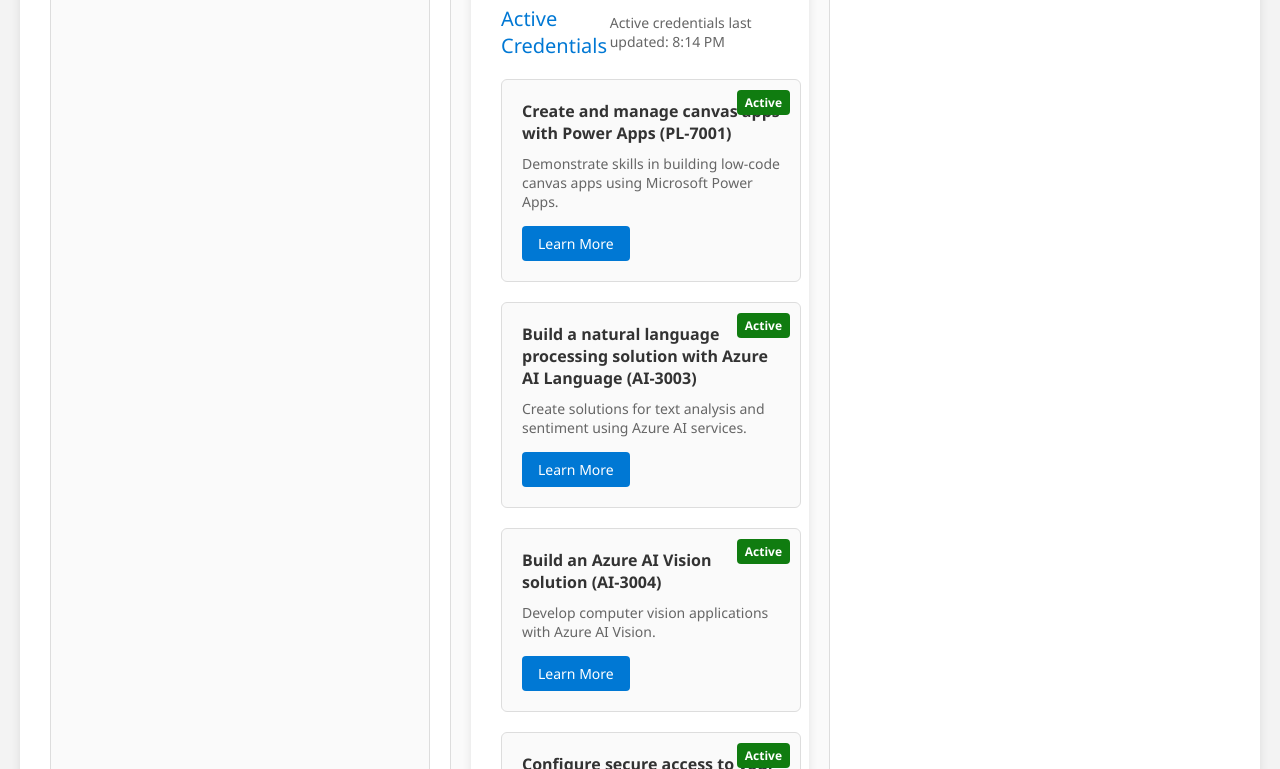
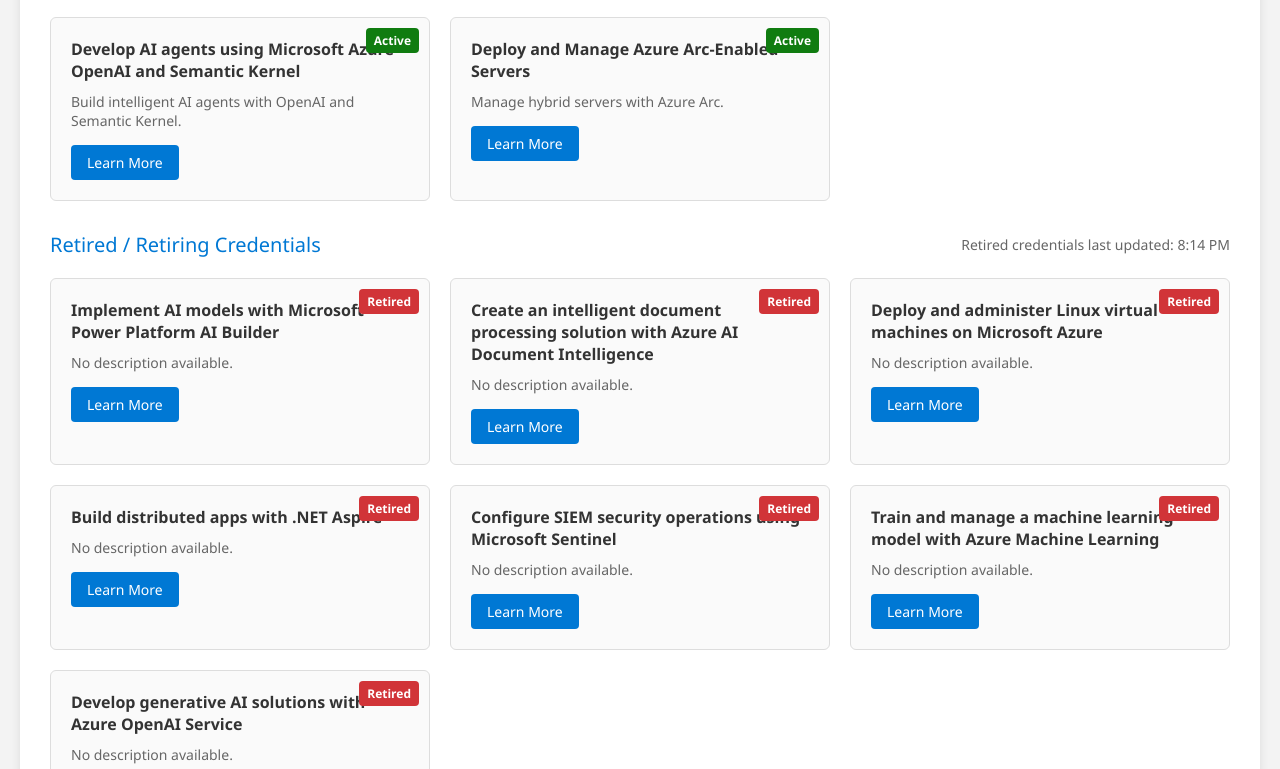
Before and after one commit to kizito-nwaodu/ms-credentials-dashboard, a plain HTML site: page index.html in a window 1280 px wide. Shown: the part 1181-1950 px from the top of the page. Drawn offline with Linux system fonts and the light colour scheme.

Commit message:
Update index.html

```diff
--- a/index.html
+++ b/index.html
@@ -97,15 +97,14 @@
             margin-bottom: 15px;
         }
         .learn-more {
+            display: inline-block;
             background-color: #0078d4;
             color: white;
-            border: none;
+            text-decoration: none;
             padding: 8px 16px;
             border-radius: 4px;
-            cursor: pointer;
             font-size: 14px;
-            text-decoration: none;
-            display: inline-block;
+            transition: background-color 0.2s;
         }
         .learn-more:hover {
             background-color: #106ebe;
@@ -137,294 +136,159 @@
                 <span class="status-badge status-active">Active</span>
                 <div class="credential-title">Create and manage canvas apps with Power Apps (PL-7001)</div>
                 <div class="description">Demonstrate skills in building low-code canvas apps using Microsoft Power Apps.</div>
-                <a href="https://learn.microsoft.com/en-us/credentials/applied-skills/create-manage-canvas-apps-power-apps/" class="learn-more" target="_blank">Learn More</a>
+                <a href="https://learn.microsoft.com/en-us/credentials/applied-skills/create-manage-canvas-apps-power-apps/" class="learn-more">Learn More</a>
             </div>
             <div class="credential-card">
                 <span class="status-badge status-active">Active</span>
                 <div class="credential-title">Build a natural language processing solution with Azure AI Language (AI-3003)</div>
                 <div class="description">Create solutions for text analysis and sentiment using Azure AI services.</div>
-                <a href="https://learn.microsoft.com/en-us/credentials/applied-skills/build-natural-language-solution-azure-ai/" class="learn-more" target="_blank">Learn More</a>
+                <a href="https://learn.microsoft.com/en-us/credentials/applied-skills/build-natural-language-solution-azure-ai/" class="learn-more">Learn More</a>
             </div>
             <div class="credential-card">
                 <span class="status-badge status-active">Active</span>
                 <div class="credential-title">Build an Azure AI Vision solution (AI-3004)</div>
                 <div class="description">Develop computer vision applications with Azure AI Vision.</div>
-                <a href="https://learn.microsoft.com/en-us/credentials/applied-skills/build-azure-ai-vision-solution/" class="learn-more" target="_blank">Learn More</a>
+                <a href="https://learn.microsoft.com/en-us/credentials/applied-skills/build-azure-ai-vision-solution/" class="learn-more">Learn More</a>
             </div>
             <div class="credential-card">
                 <span class="status-badge status-active">Active</span>
                 <div class="credential-title">Configure secure access to your workloads using Azure networking (AZ-1002)</div>
                 <div class="description">Set up virtual networks, peering, and security in Azure.</div>
-                <a href="https://learn.microsoft.com/en-us/credentials/applied-skills/configure-secure-workloads-use-azure-virtual-networking/" class="learn-more" target="_blank">Learn More</a>
+                <a href="https://learn.microsoft.com/en-us/credentials/applied-skills/configure-secure-workloads-use-azure-virtual-networking/" class="learn-more">Learn More</a>
             </div>
             <div class="credential-card">
                 <span class="status-badge status-active">Active</span>
                 <div class="credential-title">Create and manage automated processes by using Power Automate (PL-7002)</div>
                 <div class="description">Automate workflows across apps and services with Power Automate.</div>
-                <a href="https://learn.microsoft.com/en-us/credentials/applied-skills/create-and-manage-automated-processes-with-power-automate/" class="learn-more" target="_blank">Learn More</a>
+                <a href="https://learn.microsoft.com/en-us/credentials/applied-skills/create-and-manage-automated-processes-with-power-automate/" class="learn-more">Learn More</a>
             </div>
             <div class="credential-card">
                 <span class="status-badge status-active">Active</span>
                 <div class="credential-title">Create and manage model-driven apps with Power Apps and Dataverse (PL-7003)</div>
                 <div class="description">Build data-driven model-driven apps using Dataverse.</div>
-                <a href="https://learn.microsoft.com/en-us/credentials/applied-skills/create-and-manage-model-driven-apps-with-power-apps-and-dataverse/" class="learn-more" target="_blank">Learn More</a>
+                <a href="https://learn.microsoft.com/en-us/credentials/applied-skills/create-manage-model-driven-apps-power-apps-dataverse/" class="learn-more">Learn More</a>
             </div>
             <div class="credential-card">
                 <span class="status-badge status-active">Active</span>
                 <div class="credential-title">Deploy and configure Azure Monitor (AZ-1004)</div>
                 <div class="description">Monitor resources and set up alerts in Azure.</div>
-                <a href="https://learn.microsoft.com/en-us/credentials/applied-skills/deploy-and-configure-azure-monitor/" class="learn-more" target="_blank">Learn More</a>
+                <a href="https://learn.microsoft.com/en-us/credentials/applied-skills/deploy-and-configure-azure-monitor/" class="learn-more">Learn More</a>
             </div>
             <div class="credential-card">
                 <span class="status-badge status-active">Active</span>
                 <div class="credential-title">Deploy cloud-native apps using Azure Container Apps (AZ-2003)</div>
                 <div class="description">Deploy and scale containerized apps in Azure.</div>
-                <a href="https://learn.microsoft.com/en-us/credentials/applied-skills/deploy-cloud-native-apps-using-azure-container-apps/" class="learn-more" target="_blank">Learn More</a>
+                <a href="https://learn.microsoft.com/en-us/credentials/applied-skills/deploy-cloud-native-apps-using-azure-container-apps/" class="learn-more">Learn More</a>
             </div>
             <div class="credential-card">
                 <span class="status-badge status-active">Active</span>
                 <div class="credential-title">Develop an ASP.NET Core web app that consumes an API (AZ-2002)</div>
                 <div class="description">Build web apps integrating with APIs using .NET.</div>
-                <a href="https://learn.microsoft.com/en-us/credentials/applied-skills/develop-an-aspnet-core-web-app-that-consumes-an-api/" class="learn-more" target="_blank">Learn More</a>
+                <a href="https://learn.microsoft.com/en-us/credentials/applied-skills/develop-an-aspnet-core-web-app-that-consumes-an-api/" class="learn-more">Learn More</a>
             </div>
             <div class="credential-card">
                 <span class="status-badge status-active">Active</span>
                 <div class="credential-title">Implement security through a pipeline using Azure DevOps (AZ-2001)</div>
                 <div class="description">Secure CI/CD pipelines in Azure DevOps.</div>
-                <a href="https://learn.microsoft.com/en-us/credentials/applied-skills/implement-security-through-pipeline-using-devops/" class="learn-more" target="_blank">Learn More</a>
+                <a href="https://learn.microsoft.com/en-us/credentials/applied-skills/implement-security-through-pipeline-using-devops/" class="learn-more">Learn More</a>
             </div>
             <div class="credential-card">
                 <span class="status-badge status-active">Active</span>
                 <div class="credential-title">Migrate SQL Server workloads to Azure SQL Database (DP-3001)</div>
                 <div class="description">Plan and execute migrations to Azure SQL.</div>
-                <a href="https://learn.microsoft.com/en-us/credentials/applied-skills/migrate-sql-workloads-azure-sql-database/" class="learn-more" target="_blank">Learn More</a>
+                <a href="https://learn.microsoft.com/en-us/credentials/applied-skills/migrate-sql-workloads-azure-sql-database/" class="learn-more">Learn More</a>
             </div>
             <div class="credential-card">
                 <span class="status-badge status-active">Active</span>
                 <div class="credential-title">Secure Azure services and workloads with Microsoft Defender for Cloud regulatory compliance controls (SC-5002)</div>
                 <div class="description">Implement compliance using Defender for Cloud.</div>
-                <a href="https://learn.microsoft.com/en-us/credentials/applied-skills/secure-azure-services-and-workloads-with-microsoft-defender-for-cloud-regulatory-compliance-controls/" class="learn-more" target="_blank">Learn More</a>
+                <a href="https://learn.microsoft.com/en-us/credentials/applied-skills/secure-azure-services-and-workloads-with-microsoft-defender-for-cloud-regulatory-compliance-controls/" class="learn-more">Learn More</a>
             </div>
             <div class="credential-card">
                 <span class="status-badge status-active">Active</span>
                 <div class="credential-title">Secure storage for Azure Files and Azure Blob Storage (AZ-1003)</div>
                 <div class="description">Apply security best practices to Azure storage.</div>
-                <a href="https://learn.microsoft.com/en-us/credentials/applied-skills/secure-storage-azure-files-azure-blob-storage/" class="learn-more" target="_blank">Learn More</a>
+                <a href="https://learn.microsoft.com/en-us/credentials/applied-skills/secure-storage-azure-files-azure-blob-storage/" class="learn-more">Learn More</a>
             </div>
             <div class="credential-card">
                 <span class="status-badge status-active">Active</span>
-<!DOCTYPE html>
-<html lang="en">
-<head>
-    <meta charset="UTF-8">
-    <meta name="viewport" content="width=device-width, initial-scale=1.0">
-    <title>Microsoft Applied Skills Credentials Dashboard</title>
-    <style>
-        body {
-            font-family: 'Segoe UI', Tahoma, Geneva, Verdana, sans-serif;
-            background-color: #f3f3f3;
-            margin: 0;
-            padding: 20px;
-            color: #333;
-        }
-        .container {
-            max-width: 1200px;
-            margin: 0 auto;
-            background-color: white;
-            border-radius: 8px;
-            box-shadow: 0 2px 10px rgba(0, 0, 0, 0.1);
-            padding: 30px;
-        }
-        .header {
-            display: flex;
-            justify-content: space-between;
-            align-items: center;
-            margin-bottom: 30px;
-            border-bottom: 2px solid #0078d4;
-            padding-bottom: 10px;
-        }
-        .header h1 {
-            color: #0078d4;
-            margin: 0;
-            font-size: 24px;
-        }
-        .update-time {
-            color: #666;
-            font-size: 14px;
-        }
-        .no-credentials {
-            text-align: center;
-            color: #666;
-            font-size: 16px;
-            margin: 40px 0;
-            padding: 20px;
-            background-color: #f9f9f9;
-            border-radius: 4px;
-        }
-        .section-header {
-            font-size: 20px;
-            color: #0078d4;
-            margin: 30px 0 20px 0;
-            display: flex;
-            justify-content: space-between;
-            align-items: center;
-        }
-        .section-update {
-            color: #666;
-            font-size: 14px;
-        }
-        .credentials-grid {
-            display: grid;
-            grid-template-columns: repeat(auto-fit, minmax(300px, 1fr));
-            gap: 20px;
-            margin-bottom: 30px;
-        }
-        .credential-card {
-            border: 1px solid #ddd;
-            border-radius: 6px;
-            padding: 20px;
-            background-color: #fafafa;
-            position: relative;
-        }
-        .credential-title {
-            font-size: 16px;
-            font-weight: bold;
-            margin: 0 0 10px 0;
-            color: #333;
-        }
-        .status-badge {
-            position: absolute;
-            top: 10px;
-            right: 10px;
-            background-color: #d13438;
-            color: white;
-            padding: 4px 8px;
-            border-radius: 4px;
-            font-size: 12px;
-            font-weight: bold;
-        }
-        .status-active {
-            background-color: #107c10;
-        }
-        .description {
-            color: #666;
-            font-size: 14px;
-            margin-bottom: 15px;
-        }
-        .learn-more {
-            background-color: #0078d4;
-            color: white;
-            border: none;
-            padding: 8px 16px;
-            border-radius: 4px;
-            cursor: pointer;
-            font-size: 14px;
-            text-decoration: none;
-            display: inline-block;
-        }
-        .learn-more:hover {
-            background-color: #106ebe;
-        }
-        .footer {
-            text-align: center;
-            color: #666;
-            font-size: 12px;
-            margin-top: 40px;
-            padding-top: 20px;
-            border-top: 1px solid #ddd;
-        }
-    </style>
-</head>
-<body>
-    <div class="container">
-        <div class="header">
-            <h1>Microsoft Applied Skills Credentials Dashboard</h1>
-            <div class="update-time">Last updated: 8:14 PM</div>
+                <div class="credential-title">Implement a Data Warehouse in Microsoft Fabric (DP-602)</div>
+                <div class="description">Build data warehouses using Microsoft Fabric.</div>
+                <a href="https://learn.microsoft.com/en-us/credentials/applied-skills/work-with-data-warehouses-using-microsoft-fabric/" class="learn-more">Learn More</a>
+            </div>
+            <div class="credential-card">
+                <span class="status-badge status-active">Active</span>
+                <div class="credential-title">Administer Active Directory Domain Services</div>
+                <div class="description">Manage AD DS in on-premises or hybrid environments.</div>
+                <a href="https://learn.microsoft.com/en-us/credentials/applied-skills/administer-active-directory-domain-services/" class="learn-more">Learn More</a>
+            </div>
+            <div class="credential-card">
+                <span class="status-badge status-active">Active</span>
+                <div class="credential-title">Develop AI agents using Microsoft Azure OpenAI and Semantic Kernel</div>
+                <div class="description">Build intelligent AI agents with OpenAI and Semantic Kernel.</div>
+                <a href="https://learn.microsoft.com/en-us/credentials/applied-skills/develop-ai-agents-using-microsoft-azure-openai-and-semantic-kernel/" class="learn-more">Learn More</a>
+            </div>
+            <div class="credential-card">
+                <span class="status-badge status-active">Active</span>
+                <div class="credential-title">Deploy and Manage Azure Arc-Enabled Servers</div>
+                <div class="description">Manage hybrid servers with Azure Arc.</div>
+                <a href="https://learn.microsoft.com/en-us/training/paths/deploy-manage-azure-arc-enabled-servers/" class="learn-more">Learn More</a>
+            </div>
         </div>
 
-        <!-- Active Credentials Section -->
+        <!-- Retired/Retiring Credentials Section -->
         <div class="section-header">
-            <span>Active Credentials</span>
-            <span class="section-update">Active credentials last updated: 8:14 PM</span>
+            <span>Retired / Retiring Credentials</span>
+            <span class="section-update">Retired credentials last updated: 8:14 PM</span>
         </div>
         <div class="credentials-grid">
             <div class="credential-card">
-                <span class="status-badge status-active">Active</span>
-                <div class="credential-title">Create and manage canvas apps with Power Apps (PL-7001)</div>
-                <div class="description">Demonstrate skills in building low-code canvas apps using Microsoft Power Apps.</div>
-                <a href="https://learn.microsoft.com/en-us/credentials/applied-skills/create-manage-canvas-apps-power-apps/" class="learn-more" target="_blank">Learn More</a>
+                <span class="status-badge">Retired</span>
+                <div class="credential-title">Implement AI models with Microsoft Power Platform AI Builder</div>
+                <div class="description">No description available.</div>
+                <a href="https://learn.microsoft.com/en-us/credentials/support/credential-retirement" class="learn-more">Learn More</a>
             </div>
             <div class="credential-card">
-                <span class="status-badge status-active">Active</span>
-                <div class="credential-title">Build a natural language processing solution with Azure AI Language (AI-3003)</div>
-                <div class="description">Create solutions for text analysis and sentiment using Azure AI services.</div>
-                <a href="https://learn.microsoft.com/en-us/credentials/applied-skills/build-natural-language-solution-azure-ai/" class="learn-more" target="_blank">Learn More</a>
+                <span class="status-badge">Retired</span>
+                <div class="credential-title">Create an intelligent document processing solution with Azure AI Document Intelligence</div>
+                <div class="description">No description available.</div>
+                <a href="https://learn.microsoft.com/en-us/credentials/support/credential-retirement" class="learn-more">Learn More</a>
             </div>
             <div class="credential-card">
-                <span class="status-badge status-active">Active</span>
-                <div class="credential-title">Build an Azure AI Vision solution (AI-3004)</div>
-                <div class="description">Develop computer vision applications with Azure AI Vision.</div>
-                <a href="https://learn.microsoft.com/en-us/credentials/applied-skills/build-azure-ai-vision-solution/" class="learn-more" target="_blank">Learn More</a>
+                <span class="status-badge">Retired</span>
+                <div class="credential-title">Deploy and administer Linux virtual machines on Microsoft Azure</div>
+                <div class="description">No description available.</div>
+                <a href="https://learn.microsoft.com/en-us/credentials/support/credential-retirement" class="learn-more">Learn More</a>
             </div>
             <div class="credential-card">
-                <span class="status-badge status-active">Active</span>
-                <div class="credential-title">Configure secure access to your workloads using Azure networking (AZ-1002)</div>
-                <div class="description">Set up virtual networks, peering, and security in Azure.</div>
-                <a href="https://learn.microsoft.com/en-us/credentials/applied-skills/configure-secure-workloads-use-azure-virtual-networking/" class="learn-more" target="_blank">Learn More</a>
+                <span class="status-badge">Retired</span>
+                <div class="credential-title">Build distributed apps with .NET Aspire</div>
+                <div class="description">No description available.</div>
+                <a href="https://learn.microsoft.com/en-us/credentials/support/credential-retirement" class="learn-more">Learn More</a>
             </div>
             <div class="credential-card">
-                <span class="status-badge status-active">Active</span>
-                <div class="credential-title">Create and manage automated processes by using Power Automate (PL-7002)</div>
-                <div class="description">Automate workflows across apps and services with Power Automate.</div>
-                <a href="https://learn.microsoft.com/en-us/credentials/applied-skills/create-and-manage-automated-processes-with-power-automate/" class="learn-more" target="_blank">Learn More</a>
+                <span class="status-badge">Retired</span>
+                <div class="credential-title">Configure SIEM security operations using Microsoft Sentinel</div>
+                <div class="description">No description available.</div>
+                <a href="https://learn.microsoft.com/en-us/credentials/support/credential-retirement" class="learn-more">Learn More</a>
             </div>
             <div class="credential-card">
-                <span class="status-badge status-active">Active</span>
-                <div class="credential-title">Create and manage model-driven apps with Power Apps and Dataverse (PL-7003)</div>
-                <div class="description">Build data-driven model-driven apps using Dataverse.</div>
-                <a href="https://learn.microsoft.com/en-us/credentials/applied-skills/create-and-manage-model-driven-apps-with-power-apps-and-dataverse/" class="learn-more" target="_blank">Learn More</a>
+                <span class="status-badge">Retired</span>
+                <div class="credential-title">Train and manage a machine learning model with Azure Machine Learning</div>
+                <div class="description">No description available.</div>
+                <a href="https://learn.microsoft.com/en-us/credentials/support/credential-retirement" class="learn-more">Learn More</a>
             </div>
             <div class="credential-card">
-                <span class="status-badge status-active">Active</span>
-                <div class="credential-title">Deploy and configure Azure Monitor (AZ-1004)</div>
-                <div class="description">Monitor resources and set up alerts in Azure.</div>
-                <a href="https://learn.microsoft.com/en-us/credentials/applied-skills/deploy-and-configure-azure-monitor/" class="learn-more" target="_blank">Learn More</a>
+                <span class="status-badge">Retired</span>
+                <div class="credential-title">Develop generative AI solutions with Azure OpenAI Service</div>
+                <div class="description">No description available.</div>
+                <a href="https://learn.microsoft.com/en-us/credentials/support/credential-retirement" class="learn-more">Learn More</a>
             </div>
-            <div class="credential-card">
-                <span class="status-badge status-active">Active</span>
-                <div class="credential-title">Deploy cloud-native apps using Azure Container Apps (AZ-2003)</div>
-                <div class="description">Deploy and scale containerized apps in Azure.</div>
-                <a href="https://learn.microsoft.com/en-us/credentials/applied-skills/deploy-cloud-native-apps-using-azure-container-apps/" class="learn-more" target="_blank">Learn More</a>
-            </div>
-            <div class="credential-card">
-                <span class="status-badge status-active">Active</span>
-                <div class="credential-title">Develop an ASP.NET Core web app that consumes an API (AZ-2002)</div>
-                <div class="description">Build web apps integrating with APIs using .NET.</div>
-                <a href="https://learn.microsoft.com/en-us/credentials/applied-skills/develop-an-aspnet-core-web-app-that-consumes-an-api/" class="learn-more" target="_blank">Learn More</a>
-            </div>
-            <div class="credential-card">
-                <span class="status-badge status-active">Active</span>
-                <div class="credential-title">Implement security through a pipeline using Azure DevOps (AZ-2001)</div>
-                <div class="description">Secure CI/CD pipelines in Azure DevOps.</div>
-                <a href="https://learn.microsoft.com/en-us/credentials/applied-skills/implement-security-through-pipeline-using-devops/" class="learn-more" target="_blank">Learn More</a>
-            </div>
-            <div class="credential-card">
-                <span class="status-badge status-active">Active</span>
-                <div class="credential-title">Migrate SQL Server workloads to Azure SQL Database (DP-3001)</div>
-                <div class="description">Plan and execute migrations to Azure SQL.</div>
-                <a href="https://learn.microsoft.com/en-us/credentials/applied-skills/migrate-sql-workloads-azure-sql-database/" class="learn-more" target="_blank">Learn More</a>
-            </div>
-            <div class="credential-card">
-                <span class="status-badge status-active">Active</span>
-                <div class="credential-title">Secure Azure services and workloads with Microsoft Defender for Cloud regulatory compliance controls (SC-5002)</div>
-                <div class="description">Implement compliance using Defender for Cloud.</div>
-                <a href="https://learn.microsoft.com/en-us/credentials/applied-skills/secure-azure-services-and-workloads-with-microsoft-defender-for-cloud-regulatory-compliance-controls/" class="learn-more" target="_blank">Learn More</a>
-            </div>
-            <div class="credential-card">
-                <span class="status-badge status-active">Active</span>
-                <div class="credential-title">Secure storage for Azure Files and Azure Blob Storage (AZ-1003)</div>
-                <div class="description">Apply security best practices to Azure storage.</div>
-                <a href="https://learn.microsoft.com/en-us/credentials/applied-skills/secure-storage-azure-files-azure-blob-storage/" class="learn-more" target="_blank">Learn More</a>
-            </div>
-            <div class="credential-card">
-                <span class="status-badge status-active">Active</span>
+        </div>
+
+        <div class="footer">
+            Data sourced from Microsoft documentation and training providers. For official details, visit <a href="https://learn.microsoft.com/en-us/credentials/browse/" style="color: #0078d4;">Microsoft Learn Credentials</a>.
+        </div>
+    </div>
+</body>
+</html>
```
